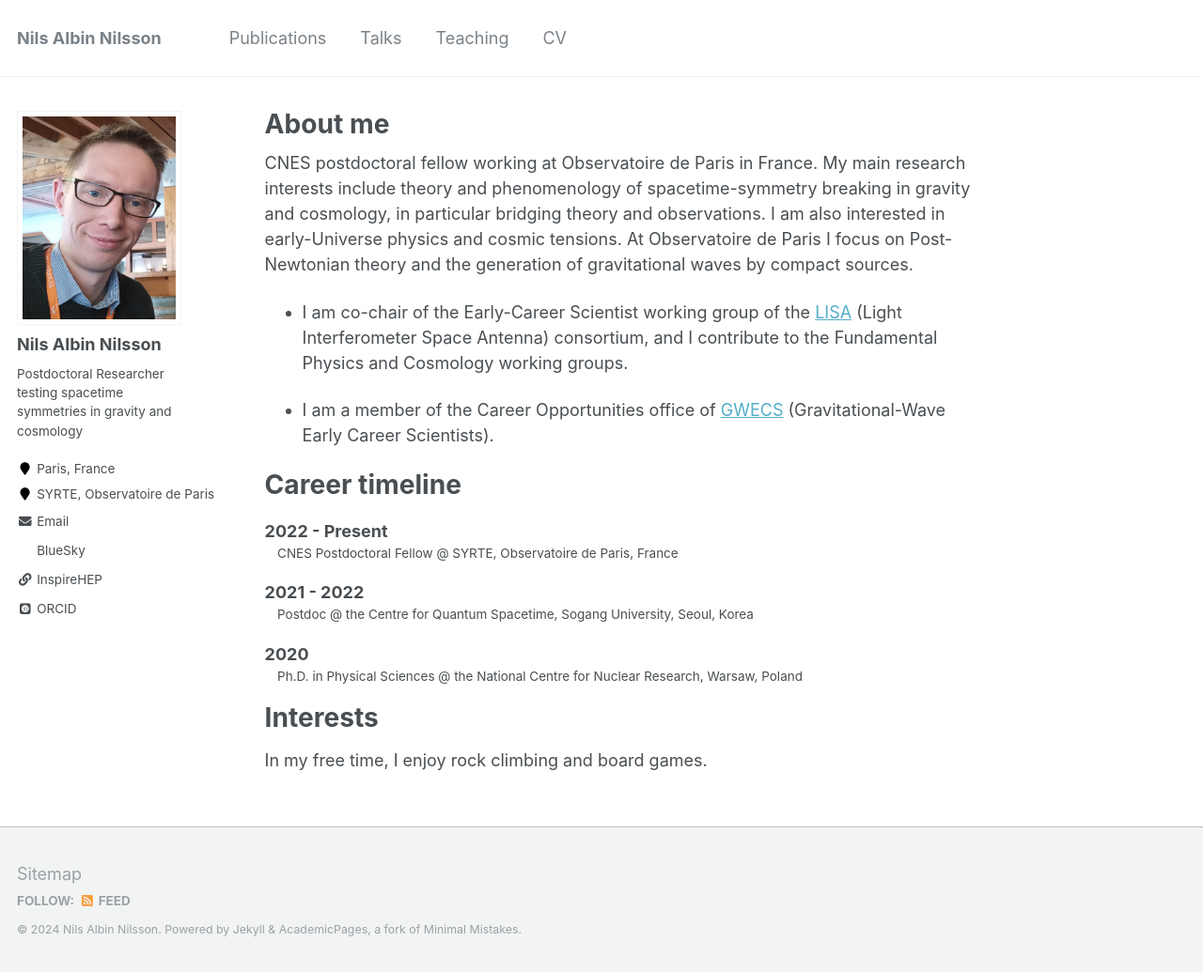
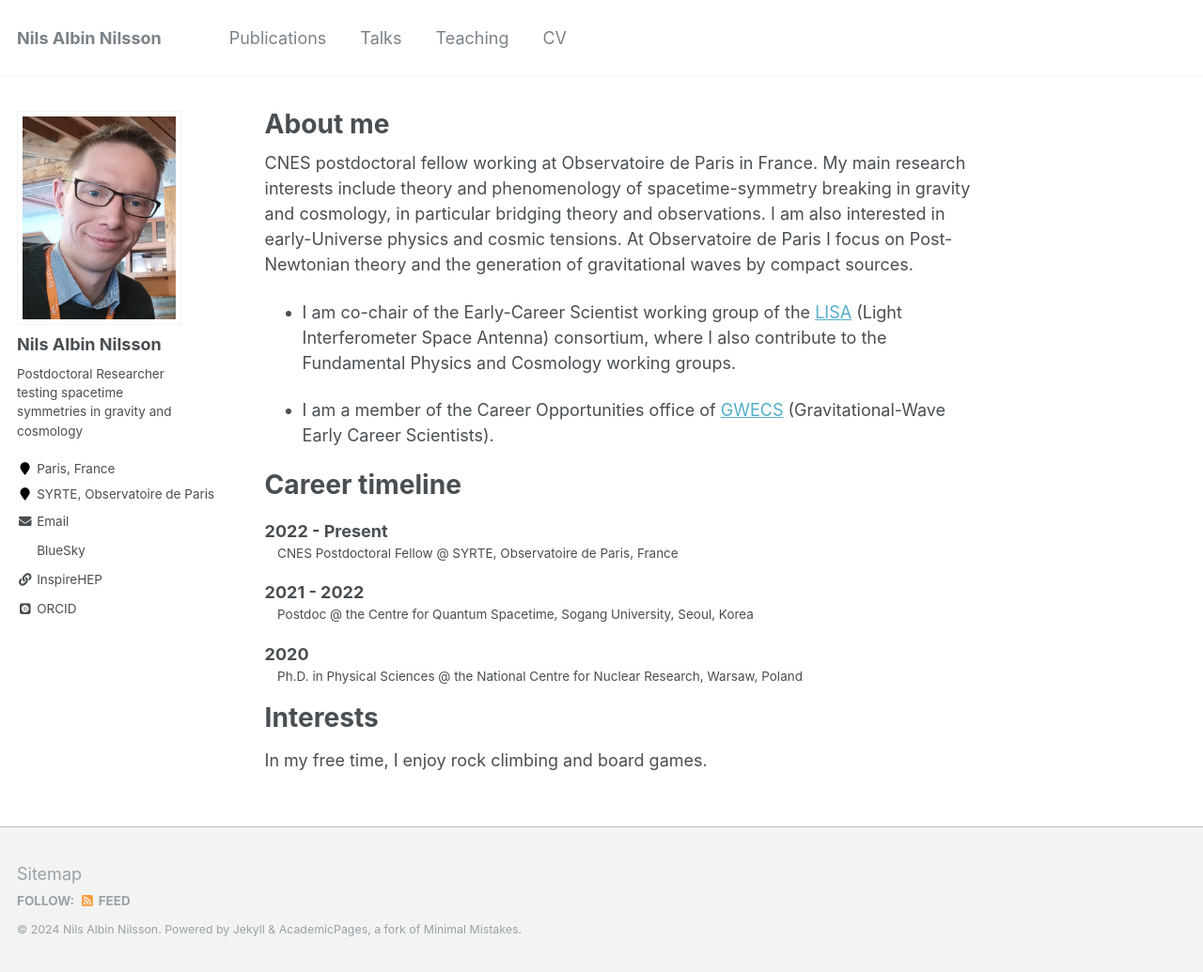
Before and after one commit to nilsanilsson/nilsanilsson.github.io, a Jekyll site: the page built from _pages/about.md, in a window 1280 px wide and 1035 px high. Shown: the whole window at 94% size. Built offline with Jekyll 4.4.1, drawn with Linux system fonts in a browser that asks for light colours; some web fonts are replaced.

Commit message:
Update about.md

```diff
--- a/_pages/about.md
+++ b/_pages/about.md
@@ -9,7 +9,7 @@ redirect_from:
 ---
 CNES postdoctoral fellow working at Observatoire de Paris in France. My main research interests include theory and phenomenology of spacetime-symmetry breaking in gravity and cosmology, in particular bridging theory and observations. I am also interested in early-Universe physics and cosmic tensions. At Observatoire de Paris I focus on Post-Newtonian theory and the generation of gravitational waves by compact sources.
 
-* I am co-chair of the Early-Career Scientist working group of the [LISA](https://www.elisascience.org/) (Light Interferometer Space Antenna) consortium, and I contribute to the Fundamental Physics and Cosmology working groups.
+* I am co-chair of the Early-Career Scientist working group of the [LISA](https://www.elisascience.org/) (Light Interferometer Space Antenna) consortium, where I also contribute to the Fundamental Physics and Cosmology working groups.
 
 * I am a member of the Career Opportunities office of [GWECS](https://gwecs.org/) (Gravitational-Wave Early Career Scientists).
 
```
